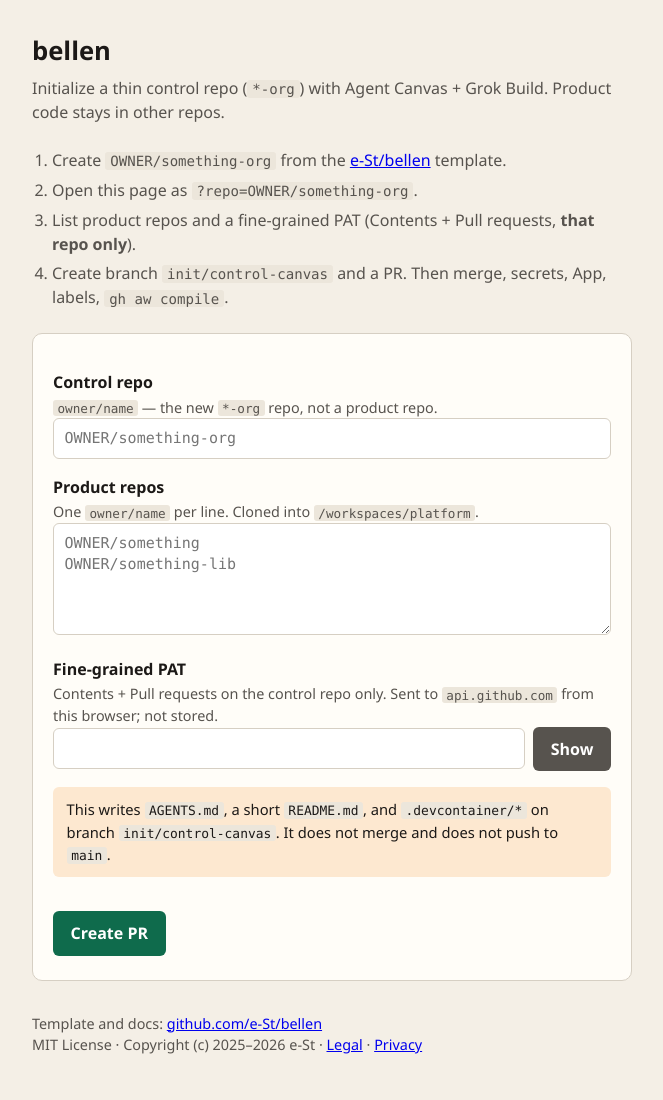
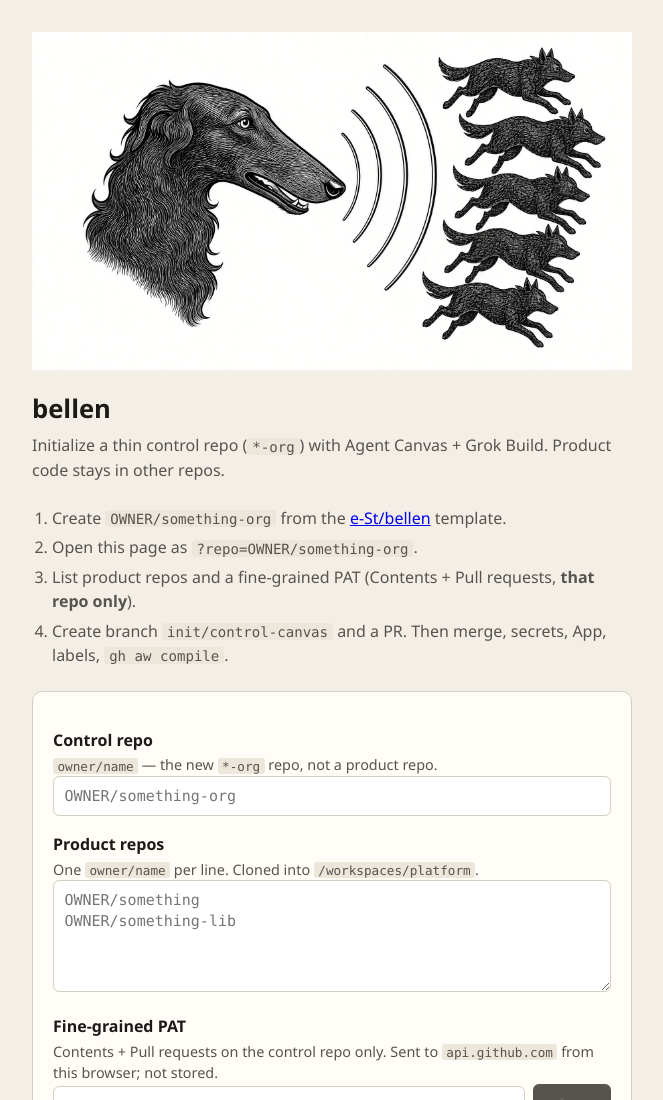
Before and after one commit to e-St/bellen, a plain HTML site: page docs/index.html in a window 1280 px wide. Shown: the top 1100 px of the page, without its empty margins (308-971 px from the left). Drawn offline with Linux system fonts and the light colour scheme.

Commit message:
Add bellen mark at the top of GitHub Pages.
Place the uploaded logo on index, legal, and privacy.

```diff
--- a/docs/index.html
+++ b/docs/index.html
@@ -30,6 +30,12 @@
       max-width: 40rem;
       margin: 0 auto;
       padding: 2rem 1.25rem 4rem;
+    }
+    .logo {
+      display: block;
+      width: 100%;
+      height: auto;
+      margin: 0 0 1.25rem;
     }
     h1 { font-size: 1.6rem; margin: 0 0 0.35rem; }
     .lede { color: var(--muted); margin: 0 0 1.5rem; }
@@ -99,6 +105,7 @@
 </head>
 <body>
   <main>
+    <img class="logo" src="logo.jpg" alt="bellen">
     <h1>bellen</h1>
     <p class="lede">Initialize a thin control repo (<code>*-org</code>) with Agent Canvas + Grok Build. Product code stays in other repos.</p>
     <ol class="steps">
```
Also changed, not shown: docs/legal.html (+2 -0 lines), docs/privacy.html (+2 -0 lines), README.md, docs/logo.jpg (added).
